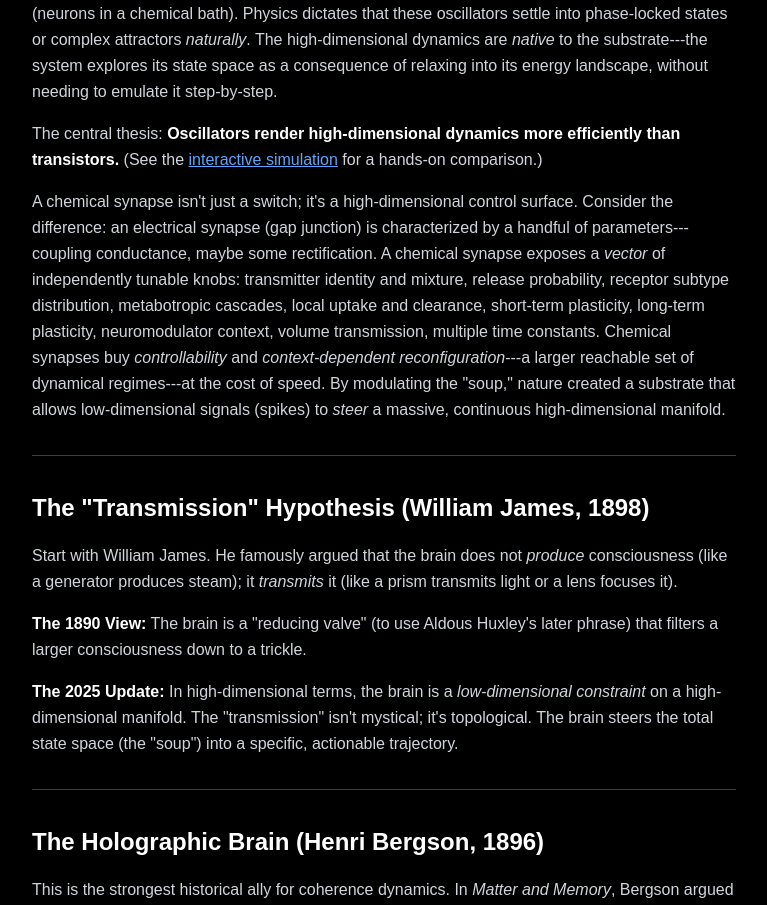
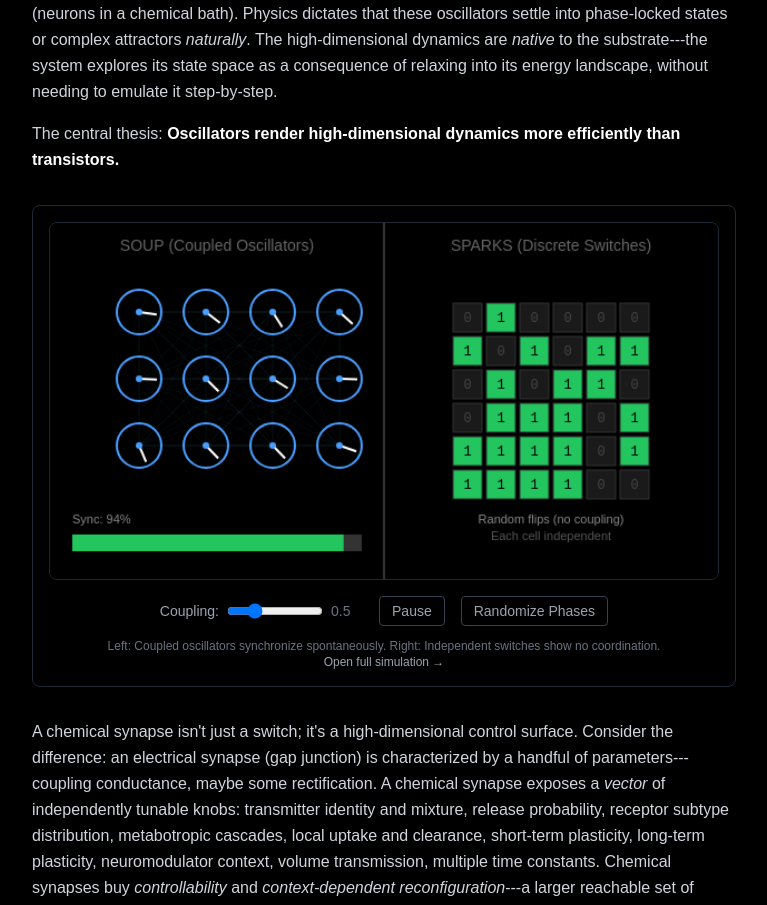
Before and after one commit to todd866/coherencedynamics-website, a Next.js app: page /blog/coherence-dynamics-circa-1890 in a window 1280 px wide. Shown: the part 1340-2245 px from the top of the page, without its empty margins (256-1023 px from the left). Built offline with nearby package versions, Linux system fonts and the light colour scheme.

Commit message:
Embed Soup vs Sparks simulation inline in blog post

```diff
--- a/src/app/blog/[slug]/page.tsx
+++ b/src/app/blog/[slug]/page.tsx
@@ -3,6 +3,7 @@ import { notFound } from 'next/navigation';
 import { getAllBlogSlugs, getBlogPostBySlug } from '@/data/blog';
 import { getPaperBySlug } from '@/data/papers';
 import Markdown from '@/components/Markdown';
+import SoupVsSparks from '@/components/SoupVsSparks';
 
 export function generateStaticParams() {
   return getAllBlogSlugs().map((slug) => ({ slug }));
@@ -65,9 +66,32 @@ export default async function BlogPostPage({
         </header>
 
         <div className="prose prose-invert prose-lg max-w-none">
-          <Markdown className="text-gray-300 leading-relaxed blog-content">
-            {post.content}
-          </Markdown>
+          {post.content.includes('<!-- SIMULATION: soup-vs-sparks -->') ? (
+            <>
+              <Markdown className="text-gray-300 leading-relaxed blog-content">
+                {post.content.split('<!-- SIMULATION: soup-vs-sparks -->')[0]}
+              </Markdown>
+              <div className="my-8 not-prose">
+                <div className="border border-gray-800 rounded-lg p-4 bg-black/50">
+                  <SoupVsSparks />
+                  <p className="text-gray-500 text-xs mt-3 text-center">
+                    Left: Coupled oscillators synchronize spontaneously. Right: Independent switches show no coordination.
+                    <br />
+                    <Link href="/simulations/soup-vs-sparks" className="text-gray-400 hover:text-white">
+                      Open full simulation →
+                    </Link>
+                  </p>
+                </div>
+              </div>
+              <Markdown className="text-gray-300 leading-relaxed blog-content">
+                {post.content.split('<!-- SIMULATION: soup-vs-sparks -->')[1]}
+              </Markdown>
+            </>
+          ) : (
+            <Markdown className="text-gray-300 leading-relaxed blog-content">
+              {post.content}
+            </Markdown>
+          )}
         </div>
 
         {relatedPapers && relatedPapers.length > 0 && (
--- a/src/content/blog/coherence-dynamics-circa-1890.md
+++ b/src/content/blog/coherence-dynamics-circa-1890.md
@@ -35,7 +35,9 @@ If we view the brain as a digital computer, the evolutionary choice makes no sen
 
 **The Oscillator (Analog/Biology):** An electrochemical system involves coupled oscillators (neurons in a chemical bath). Physics dictates that these oscillators settle into phase-locked states or complex attractors *naturally*. The high-dimensional dynamics are *native* to the substrate---the system explores its state space as a consequence of relaxing into its energy landscape, without needing to emulate it step-by-step.
 
-The central thesis: **Oscillators render high-dimensional dynamics more efficiently than transistors.** (See the [interactive simulation](/simulations/soup-vs-sparks) for a hands-on comparison.)
+The central thesis: **Oscillators render high-dimensional dynamics more efficiently than transistors.**
+
+<!-- SIMULATION: soup-vs-sparks -->
 
 A chemical synapse isn't just a switch; it's a high-dimensional control surface. Consider the difference: an electrical synapse (gap junction) is characterized by a handful of parameters---coupling conductance, maybe some rectification. A chemical synapse exposes a *vector* of independently tunable knobs: transmitter identity and mixture, release probability, receptor subtype distribution, metabotropic cascades, local uptake and clearance, short-term plasticity, long-term plasticity, neuromodulator context, volume transmission, multiple time constants. Chemical synapses buy *controllability* and *context-dependent reconfiguration*---a larger reachable set of dynamical regimes---at the cost of speed. By modulating the "soup," nature created a substrate that allows low-dimensional signals (spikes) to *steer* a massive, continuous high-dimensional manifold.
 
```
